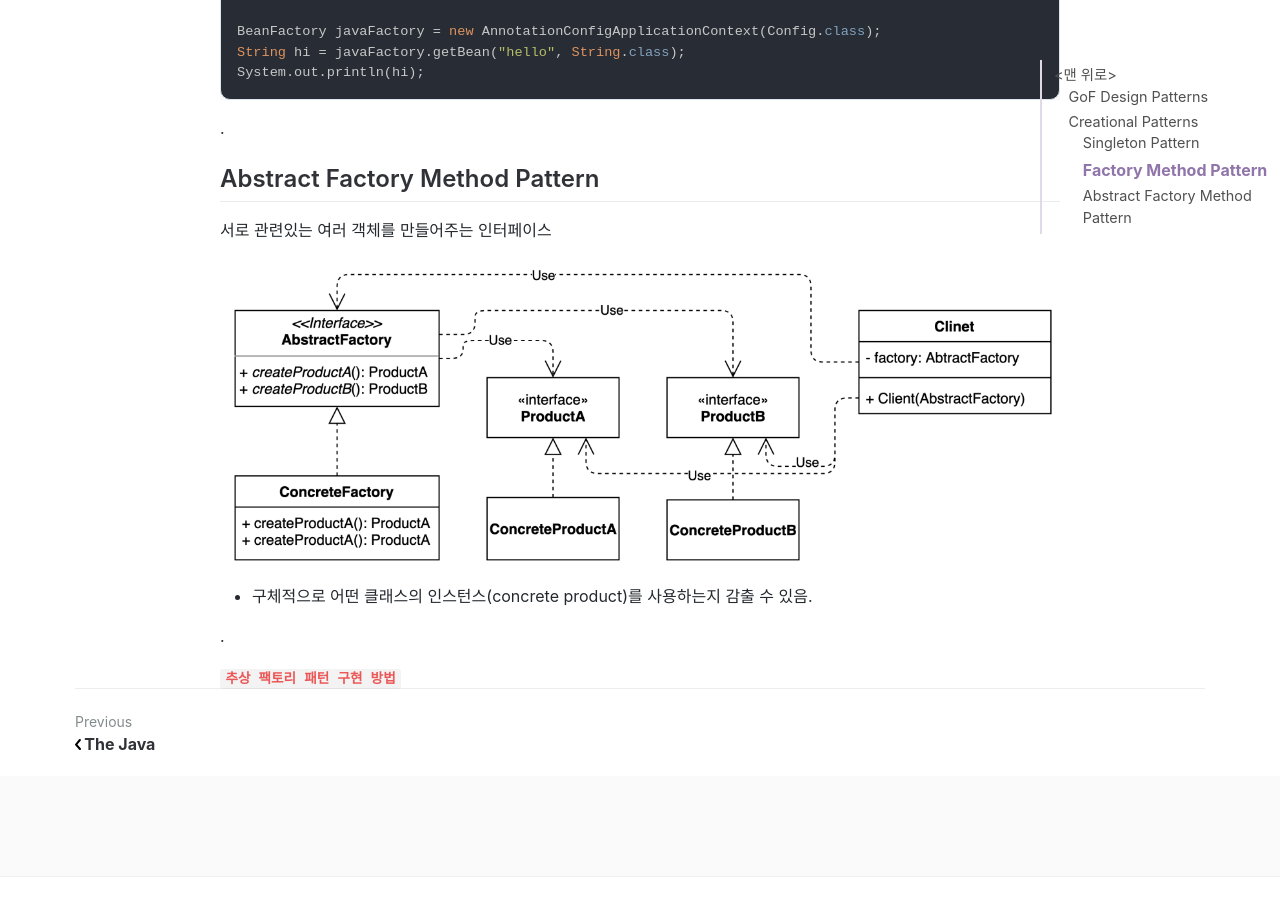
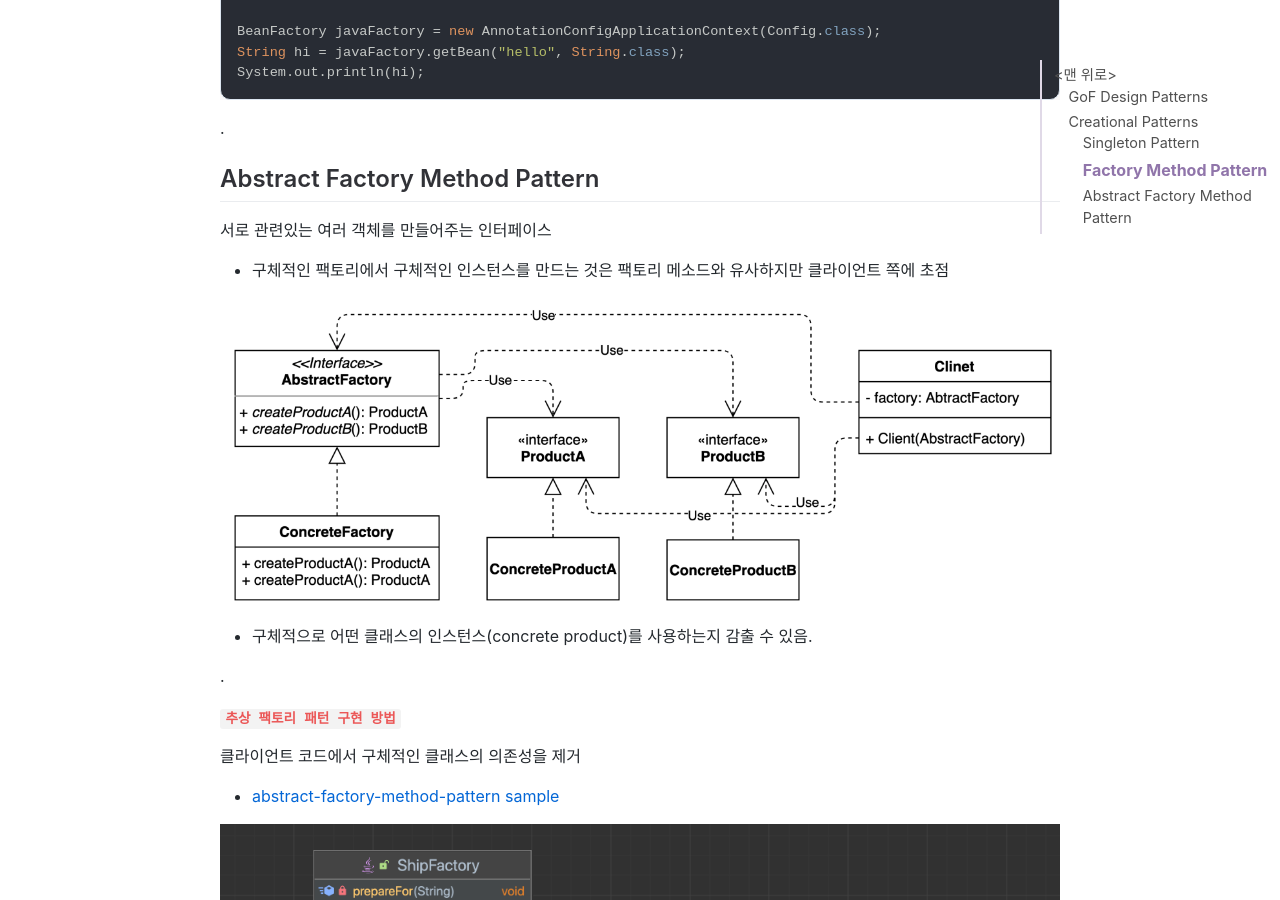
Before and after one commit to jihunparkme/jihunparkme.github.io, a Jekyll site: the page built from _posts/2023-11-01-gof-design-pattern.md, in a window 1280 px wide and 900 px high, scrolled down 6158 px. Built offline with Jekyll 4.4.1, drawn with Linux system fonts in a browser that asks for light colours; nearby versions of some CDN libraries; comment, search, counter and statistics services are not loaded.

Commit message:
[Design Pattern] 추상 팩토리 패턴 - 패턴 적용하기

```diff
--- a/_posts/2023-11-01-gof-design-pattern.md
+++ b/_posts/2023-11-01-gof-design-pattern.md
@@ -200,6 +200,7 @@
 ## Abstract Factory Method Pattern
 
 서로 관련있는 여러 객체를 만들어주는 인터페이스
+- 구체적인 팩토리에서 구체적인 인스턴스를 만드는 것은 팩토리 메소드와 유사하지만 클라이언트 쪽에 초점
 
 ![Result](https://github.com/jihunparkme/jihunparkme.github.io/blob/master/post_img/gof-design-pattern/abstract-factory-method-pattern.png?raw=true 'Result')
 
@@ -208,3 +209,9 @@
 .
 
 **`추상 팩토리 패턴 구현 방법`**
+
+클라이언트 코드에서 구체적인 클래스의 의존성을 제거
+- [abstract-factory-method-pattern sample](https://github.com/jihunparkme/GoF-Design-Pattern/commit/7ecf36d53b8a0e37ed06b18228c0b5407e451985)
+
+
+![Result](https://github.com/jihunparkme/jihunparkme.github.io/blob/master/post_img/gof-design-pattern/abstract-factory-method-pattern-sample.png?raw=true 'Result')
```
Also changed, not shown: post_img/gof-design-pattern/abstract-factory-method-pattern-sample.png (renamed from post_img/gof-design-pattern/abstract-factory-method-pattern sample.png).
